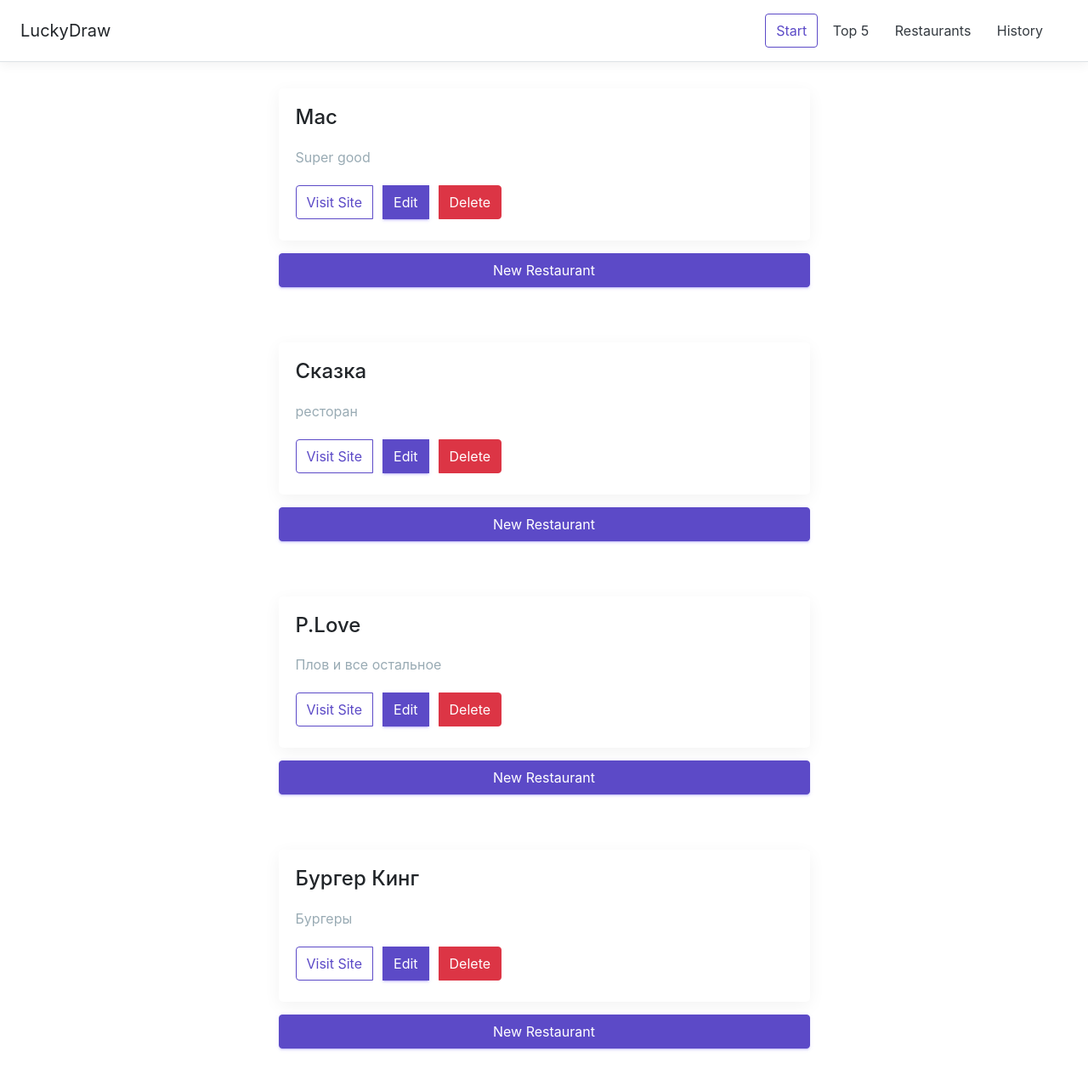
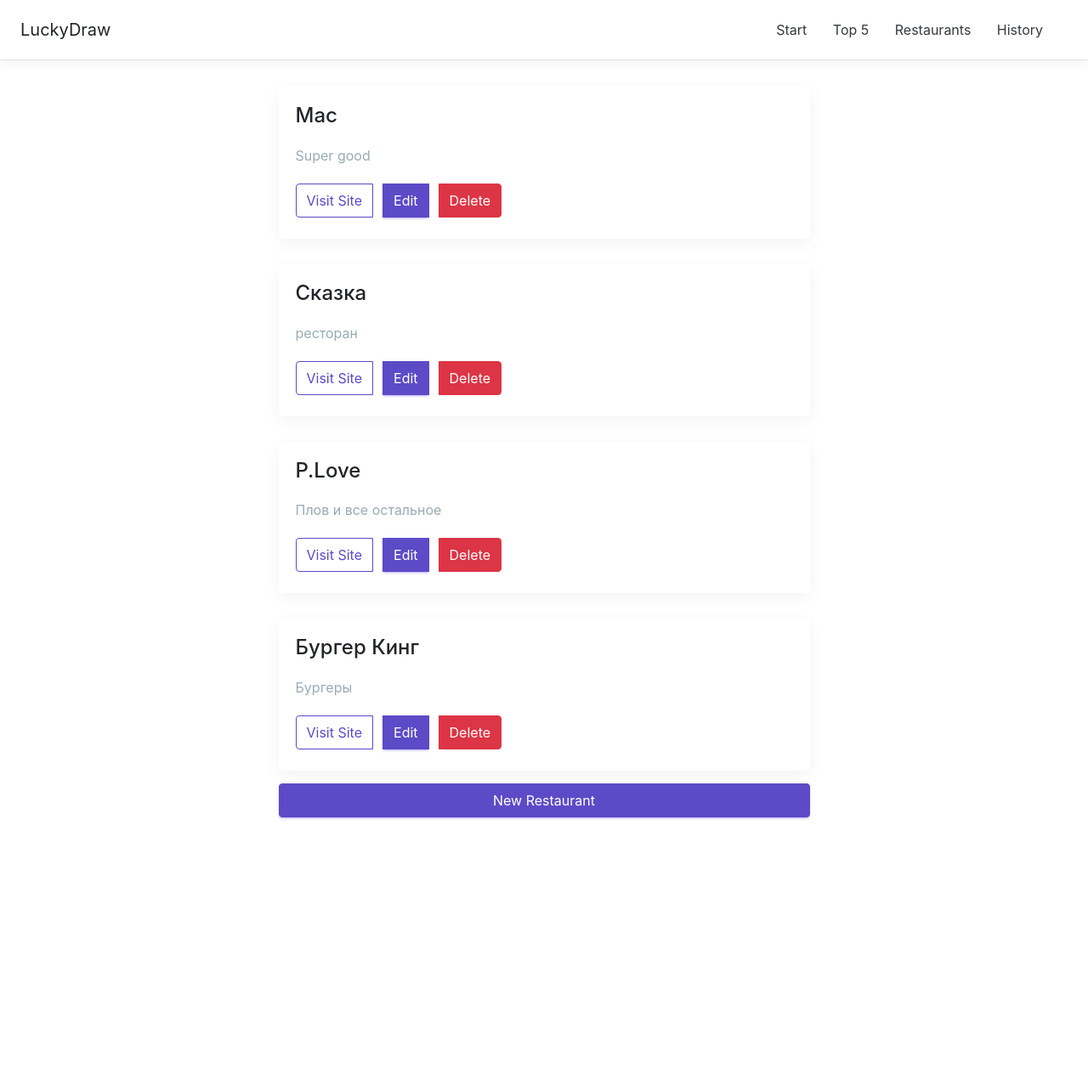
Before and after one commit to berpress/flask_test_project, a Flask app: page /restaurants in a window 1280 px wide. Shown: the whole page at 85% size. After the commit the page ends 964 px from the top, so only its background shows below. Run offline with Flask 2, Linux system fonts and the light colour scheme; data comes from the database, SQL or seed files in the repository; some libraries are stand-ins or nearby versions.

Commit message:
Fix pages

```diff
--- a/app.py
+++ b/app.py
@@ -24,7 +24,7 @@ def shutdown_session(exception=None):
 @app.route("/")
 def start():
     now = datetime.datetime.now()
-    return render_template("start.html", now=now)
+    return render_template("start.html", now=now, nav="start")
 
 
 @app.route("/draw")
@@ -65,7 +65,9 @@ def create_restaurant():
 @app.route("/restaurants")
 def restaurants_list():
     restaurants = Restaurants.query.all()
-    return render_template("restaurants.html", restaurants=restaurants)
+    return render_template(
+        "restaurants.html", restaurants=restaurants, nav="restaurant"
+    )
 
 
 @app.route("/edit-restaurant", methods=["GET", "POST"])
@@ -103,13 +105,13 @@ def delete_restaurant():
 @app.route("/top")
 def top():
     restaurants = Restaurants.query.order_by(text("-draw")).limit(5)
-    return render_template("top.html", restaurants=restaurants)
+    return render_template("top.html", restaurants=restaurants, nav="top")
 
 
 @app.route("/history")
 def history():
     histories = Histories.query.order_by(desc(Histories.created_time)).limit(20)
-    return render_template("history.html", histories=histories)
+    return render_template("history.html", histories=histories, nav="history")
 
 
 def meal_format(value):
--- a/models/restaurants.py
+++ b/models/restaurants.py
@@ -14,7 +14,7 @@ class Restaurants(Base):
     draw = Column(Integer, default=0)
     created_time = Column(DateTime(), nullable=False)
     modified_time = Column(DateTime(), nullable=False)
-    histories = relationship("Histories", backref="restaurants")
+    histories = relationship("Histories", backref="restaurants", cascade="all,delete")
 
     def __init__(self, name, description, site_url):
         self.id = str(uuid.uuid4())
--- a/templates/base.html
+++ b/templates/base.html
@@ -1,15 +1,15 @@
+
 <!DOCTYPE html>
 <html lang="en">
 <head>
     <meta charset="UTF-8">
     <title>
-        {% block title%}
+        {% block title %}
         {% endblock %}
     </title>
     <link rel="stylesheet" href="https://maxcdn.bootstrapcdn.com/bootstrap/4.0.0/css/bootstrap.min.css"
           integrity="sha384-Gn5384xqQ1aoWXA+058RXPxPg6fy4IWvTNh0E263XmFcJlSAwiGgFAW/dAiS6JXm" crossorigin="anonymous">
-    <link rel="stylesheet" href = "{{ url_for('static', filename='style.css') }}">
-
+    <link rel="stylesheet" href="{{ url_for ('static', filename='style.css') }}">
 </head>
 <body>
 
@@ -17,16 +17,15 @@
 <div class="d-flex flex-column flex-md-row align-items-center p-3 px-md-4 mb-3 bg-white border-bottom box-shadow">
     <h5 class="my-0 mr-md-auto font-weight-normal">LuckyDraw</h5>
     <nav class="my-2 my-md-0 mr-md-3">
-        <a class="btn btn-outline-primary" href="/">Start</a>
-        <a class="btn btn-outline-fix  text-dark" href="/top">Top 5</a>
-        <a class="btn btn-outline-fix text-dark" href="/restaurants">Restaurants</a>
-        <a class="btn btn-outline-fix text-dark" href="/history">History</a>
+        <a class="btn {% if nav == 'start' %} btn-outline-primary {% else %} btn-outline-fix text-dark {% endif %}" href="/">Start</a>
+        <a class="btn {% if nav == 'top' %} btn-outline-primary {% else %} btn-outline-fix  text-dark {% endif %}" href="/top">Top 5</a>
+        <a class="btn {% if nav == 'restaurants' %} btn-outline-primary {% else %} btn-outline-fix text-dark {% endif %}" href="/restaurants">Restaurants</a>
+        <a class="btn {% if nav == 'history' %} btn-outline-primary {% else %} btn-outline-fix text-dark {% endif %}" href="/history">History</a>
     </nav>
 </div>
 
 {% block content %}
 {% endblock %}
-
 
 <script src="https://code.jquery.com/jquery-3.2.1.slim.min.js"
         integrity="sha384-KJ3o2DKtIkvYIK3UENzmM7KCkRr/rE9/Qpg6aAZGJwFDMVNA/GpGFF93hXpG5KkN"
--- a/templates/restaurants.html
+++ b/templates/restaurants.html
@@ -26,11 +26,11 @@ Restaurants
         </div>
     </div>
 </div>
-
+{% endfor %}
 <div class="row justify-content-center">
     <div class="col-lg-6" style="margin-bottom: 50px;">
         <a href="/create-restaurant" class="btn btn-primary btn-block">New Restaurant</a>
     </div>
 </div>
-{% endfor %}
+
 {% endblock %}
```
